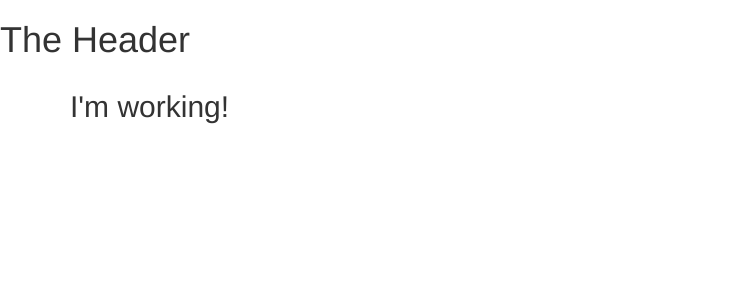
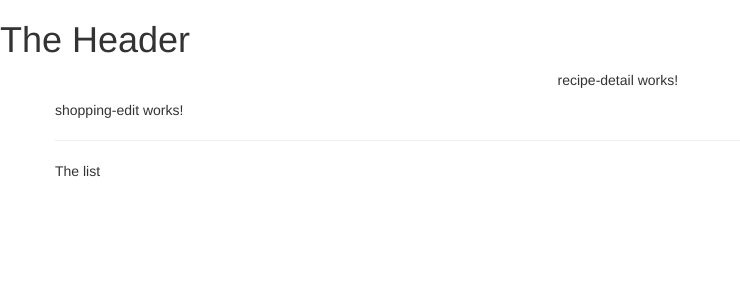
Before and after one commit to sahmed24/angular, an Angular app in the folder angular/courseProject/: page / in a window 1280 px wide. Shown: the top 300 px of the page, without its empty margins (0-740 px from the left). Built offline with nearby package versions, Linux system fonts and the light colour scheme.

Commit message:
Using Components

```diff
--- a/angular/courseProject/src/app/app.component.html
+++ b/angular/courseProject/src/app/app.component.html
@@ -2,7 +2,8 @@
 <div class="container">
   <div class="row">
     <div class="col-md-12">
-      <h2>I'm working!</h2>
+      <app-recipes></app-recipes>
+      <app-shopping-list></app-shopping-list>
     </div>
   </div>
 </div>
--- a/angular/courseProject/src/app/recipes/recipe-list/recipe-list.component.html
+++ b/angular/courseProject/src/app/recipes/recipe-list/recipe-list.component.html
@@ -1 +1 @@
-<p>recipe-list works!</p>
+<app-recipe-item></app-recipe-item>
--- a/angular/courseProject/src/app/recipes/recipes.component.html
+++ b/angular/courseProject/src/app/recipes/recipes.component.html
@@ -0,0 +1,8 @@
+<div class="row">
+    <div class="col-md-5">
+        <app-recipe-list></app-recipe-list>
+    </div>
+    <div class="col-md-7">
+        <app-recipe-detail></app-recipe-detail>
+    </div>
+</div>
--- a/angular/courseProject/src/app/shopping-list/shopping-list.component.html
+++ b/angular/courseProject/src/app/shopping-list/shopping-list.component.html
@@ -1 +1,7 @@
-<p>shopping-list works!</p>
+<div class="row">
+    <div class="col-sx-10">
+        <app-shopping-edit></app-shopping-edit>
+        <hr>
+        <p>The list</p>
+    </div>
+</div>
```
